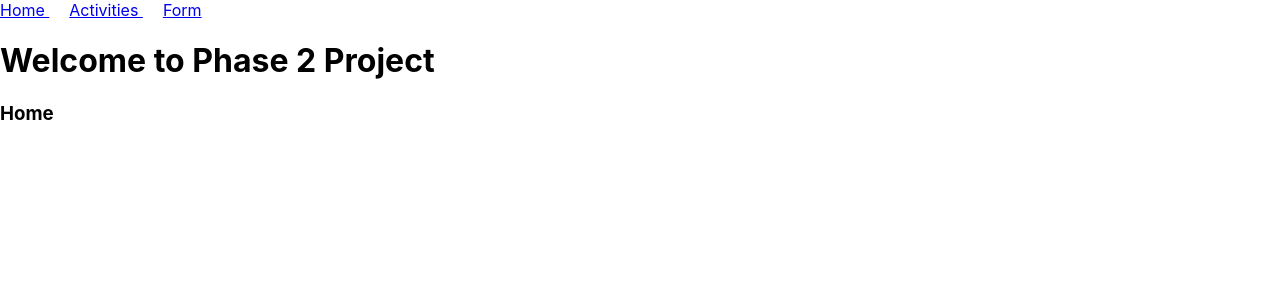
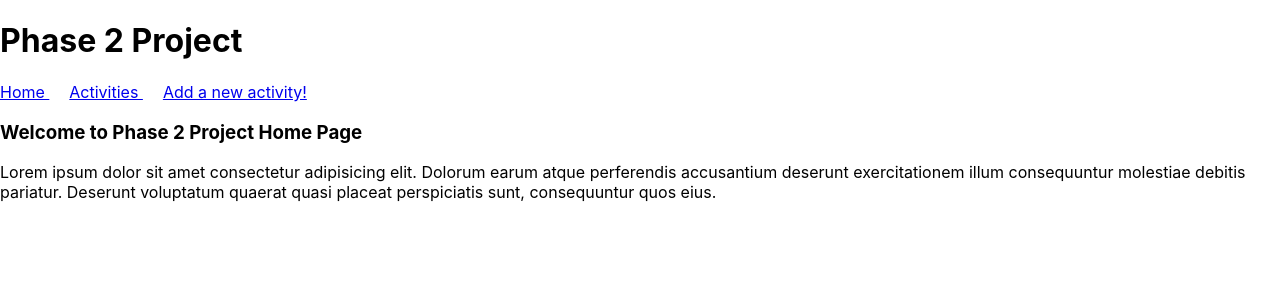
Before and after one commit to ttuannguyen/travelster-frontend, a React (Create React App) app: page / in a window 1280 px wide. Shown: the top 300 px of the page. Built offline with nearby package versions, Linux system fonts and the light colour scheme; the HTML template or start-up script is replaced by a standard one.

Commit message:
add a db.json file as  mock server

```diff
--- a/src/App.js
+++ b/src/App.js
@@ -9,6 +9,7 @@ import Form from "./components/Form";
 const App = () => {
   return (
     <Router>
+      <h1>Phase 2 Project</h1>
       <Navbar />
       <Routes>
         <Route path="/" element={ <Home />} />
--- a/src/Home.jsx
+++ b/src/Home.jsx
@@ -3,8 +3,8 @@ import React from 'react'
 const Home = () => {
   return (
     <div>
-        <h1>Welcome to Phase 2 Project</h1>
-        <h3>Home</h3>
+        <h3>Welcome to Phase 2 Project Home Page</h3>
+        <p>Lorem ipsum dolor sit amet consectetur adipisicing elit. Dolorum earum atque perferendis accusantium deserunt exercitationem illum consequuntur molestiae debitis pariatur. Deserunt voluptatum quaerat quasi placeat perspiciatis sunt, consequuntur quos eius.</p>
     </div>
   )
 }
--- a/src/components/Navbar.jsx
+++ b/src/components/Navbar.jsx
@@ -6,7 +6,7 @@ const Navbar = () => {
       <div>
           <NavLink style={{ marginRight: "20px" }} to="/"> Home </NavLink>
           <NavLink style={{ marginRight: "20px" }} to="/activities"> Activities </NavLink>
-          <NavLink style={{ marginRight: "20px" }} to="/activities/new"> Form </NavLink>
+          <NavLink style={{ marginRight: "20px" }} to="/activities/new"> Add a new activity! </NavLink>
       </div>
   )
 }
--- /dev/null
+++ b/src/db.json
@@ -0,0 +1,22 @@
+{
+    "data": [
+      {
+        "activity": "night out in Zona Rosa",
+        "trip": "Spring Break 2022",
+        "likes": 1,
+        "id": 1
+      },
+      {
+        "activity": "tour Historical District",
+        "trip": "Spring Break 2022",
+        "likes": 1,
+        "id": 2
+      },
+      {
+        "activity": "attend the Mezcal Tasting Tour",
+        "trip": "Spring Break 2022",
+        "likes": 1,
+        "id": 3
+      }
+    ]
+  }
```
